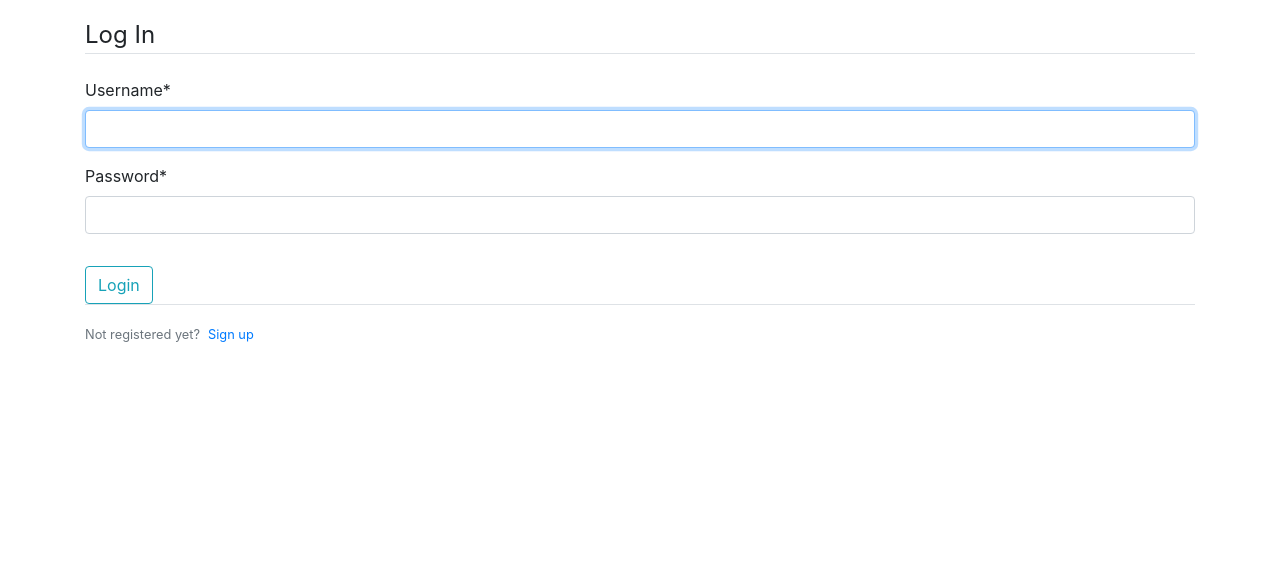
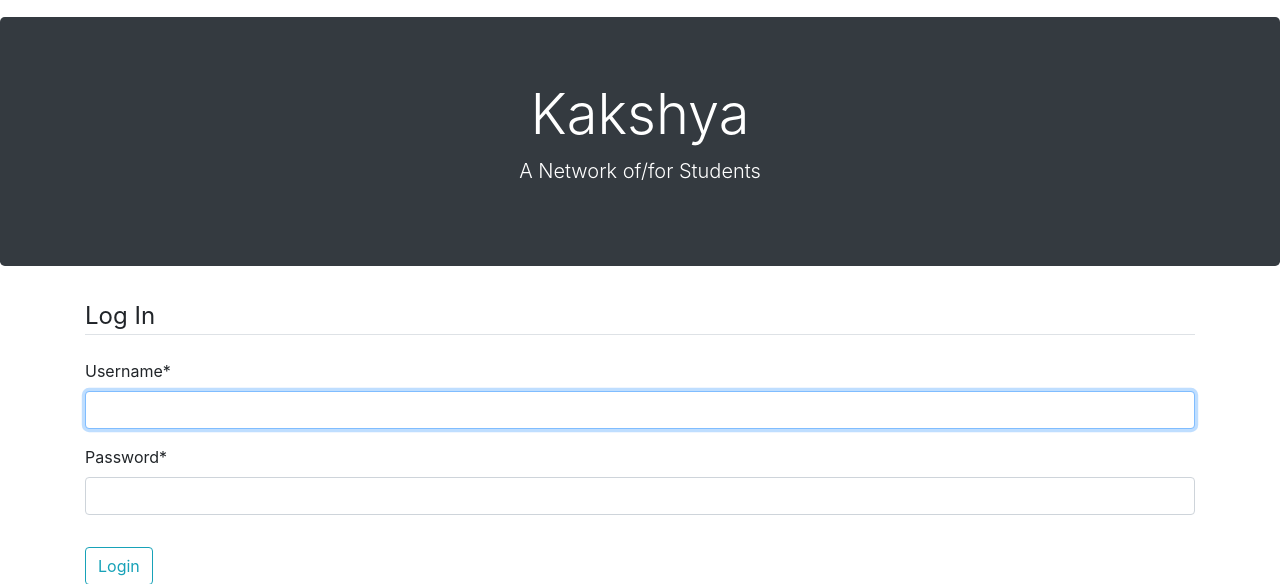
Before and after one commit to werewolf-65/Kakshya, a Django app: page /login/ in a window 1280 px wide. Shown: the part 79-663 px from the top of the page. Run offline with Django 3.2, Linux system fonts and the light colour scheme; some libraries are stand-ins or nearby versions.

Commit message:
Added jumbotron to the login page:Credit Ranjan

```diff
--- a/users/templates/users/login.html
+++ b/users/templates/users/login.html
@@ -1,6 +1,10 @@
 {% extends 'blog/base.html' %}
 {% load crispy_forms_tags %}
 {% block content %}
+<div class="jumbotron bg-dark">
+  <h1 class="text-center display-4" style="color:white;">Kakshya</h1>
+  <p class="lead text-center" style="color:white;">A Network of/for Students</p>
+</div>
 <div class="container">
 <div class="content-section">
   <form method="POST">
```
Also changed, not shown: db.sqlite3.
